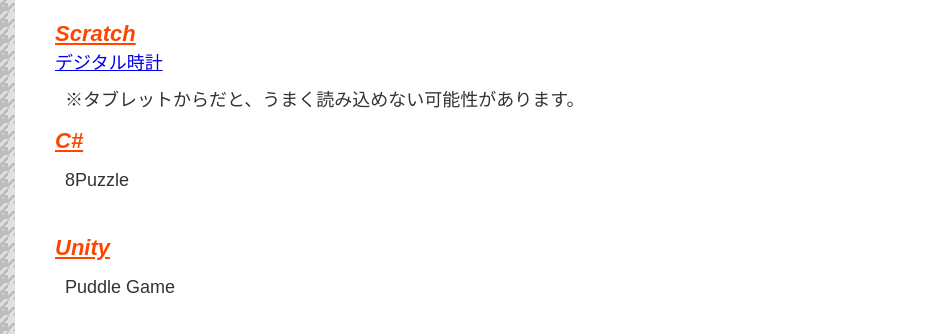
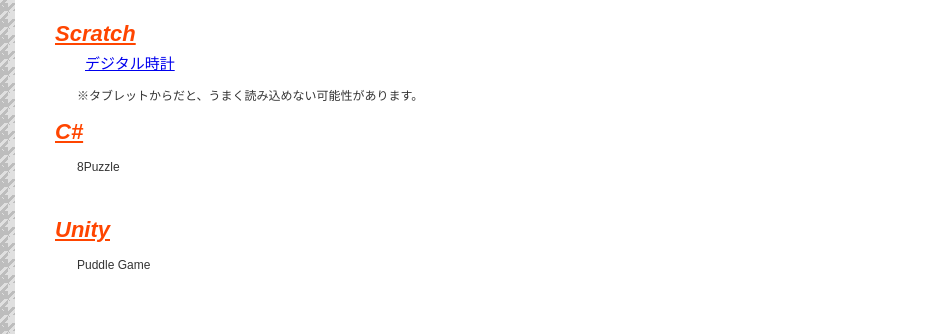
Before and after one commit to YY-04/crescent, a plain HTML site: page project.html in a window 1280 px wide. Shown: the part 229-563 px from the top of the page, 0-948 px from the left. Drawn offline with Linux system fonts and the light colour scheme.

Commit message:
Update project.css

```diff
--- a/project.css
+++ b/project.css
@@ -30,8 +30,13 @@
 	               color:#ff4500;
 			       font-size:22px;
 }
-.inlineframe-2 a p {
+.inlineframe-2 a {
 	              font-size:15px;
+		      text-indent: -1em;
+		      padding-left:2em;
+}
+.inlineframe-2 p {
+	              font-size:12px;
 		      text-indent: -1em;
 		      padding-left:2em;
 }
```
